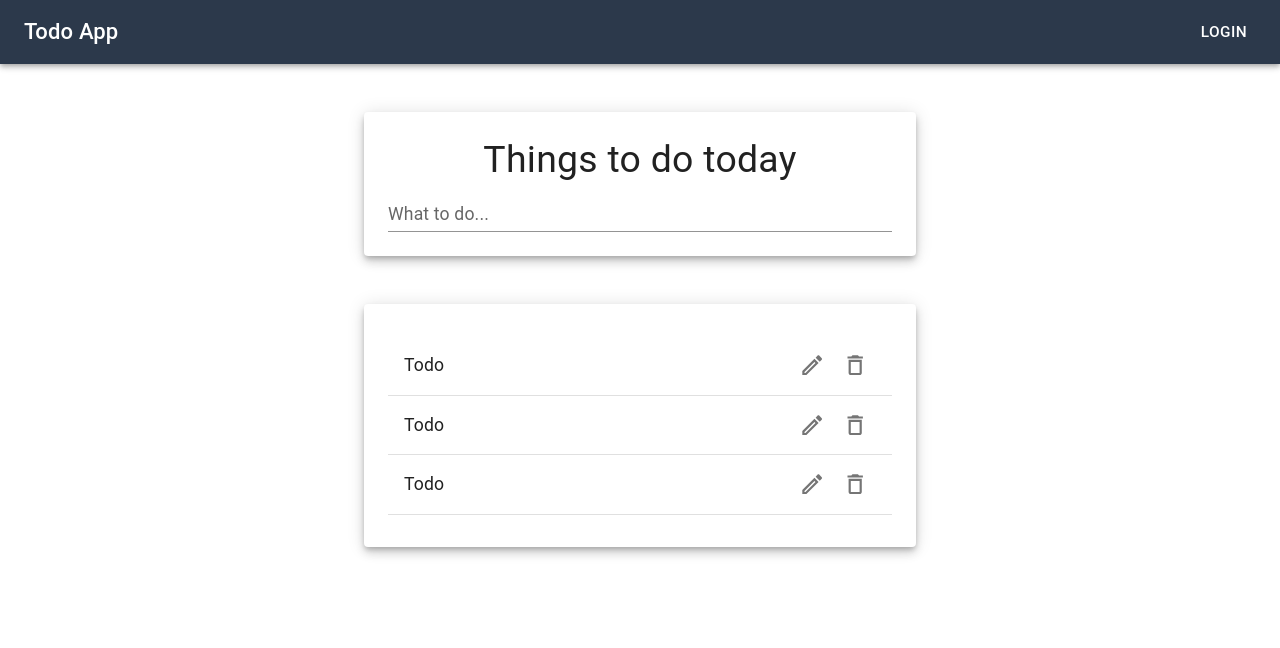
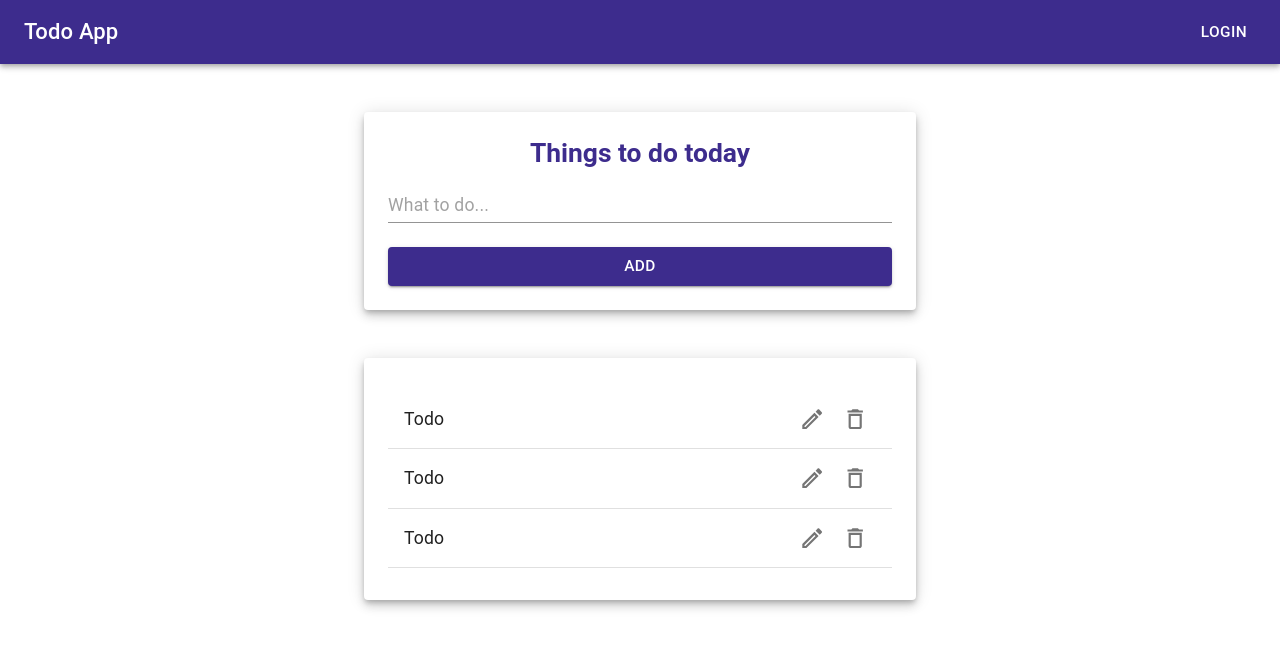
Before and after one commit to j45t7/todo-mern, a React (Create React App) app in the folder frontend/: page / in a window 1280 px wide. Shown: the top 648 px of the page. Built offline with nearby package versions, Linux system fonts and the light colour scheme.

Commit message:
add form

```diff
--- a/frontend/src/App.js
+++ b/frontend/src/App.js
@@ -7,7 +7,18 @@ import TodoList from './components/TodoList'
 import Header from './components/Header'
 import Box from '@mui/material/Box'
 import NewTodo from './components/NewTodo'
+import { makeStyles } from '@mui/styles'
+
+const useStyles = makeStyles((theme) => ({
+  title: {
+    marginBottom: '1rem',
+    color: '#3D2C8D',
+    fontWeight: 'bold',
+  },
+}))
+
 function App() {
+  const classes = useStyles()
   return (
     <>
       <Header />
@@ -19,7 +30,12 @@ function App() {
             p: { xs: 2, md: 3 },
           }}
         >
-          <Typography component='h1' variant='h4' align='center'>
+          <Typography
+            className={classes.title}
+            component='h1'
+            variant='h5'
+            align='center'
+          >
             Things to do today
           </Typography>
           <NewTodo />
--- a/frontend/src/components/Header.js
+++ b/frontend/src/components/Header.js
@@ -6,11 +6,11 @@ import Typography from '@mui/material/Typography'
 import Button from '@mui/material/Button'
 import IconButton from '@mui/material/IconButton'
 import MenuIcon from '@mui/icons-material/Menu'
-import { alpha, makeStyles } from '@mui/styles'
+import { makeStyles } from '@mui/styles'
 
 const useStyles = makeStyles((theme) => ({
   root: {
-    background: '#2C394B',
+    background: '#3D2C8D',
   },
 }))
 
--- a/frontend/src/components/NewTodo.js
+++ b/frontend/src/components/NewTodo.js
@@ -1,19 +1,43 @@
 import React from 'react'
 import Grid from '@mui/material/Grid'
-import TextField from '@mui/material/TextField'
+import Input from '@mui/material/Input'
+import Button from '@mui/material/Button'
+import { makeStyles } from '@mui/styles'
+
+const useStyles = makeStyles((theme) => ({
+  title: {
+    marginBottom: '1rem',
+  },
+  button: {
+    background: '#3D2C8D',
+    '&:hover': {
+      backgroundColor: '#916BBF',
+    },
+  },
+}))
+
 const NewTodo = () => {
+  const classes = useStyles()
+
   return (
+    <form>
       <Grid container spacing={3}>
         <Grid item xs={12}>
-        <TextField
+          <Input
             id='todo'
             name='todo'
-          label='What to do...'
+            placeholder='What to do...'
             fullWidth
             variant='standard'
           />
         </Grid>
+        <Grid item xs={12}>
+          <Button className={classes.button} variant='contained' fullWidth>
+            Add
+          </Button>
         </Grid>
+      </Grid>
+    </form>
   )
 }
 
--- a/frontend/src/components/TodoList.js
+++ b/frontend/src/components/TodoList.js
@@ -14,8 +14,6 @@ import Todo from './Todo'
 
 const TodoList = () => {
   return (
-    <Grid container spacing={3}>
-      <Grid item xs={12}>
     <Box sx={{ width: '100%' }}>
       <List>
         <Todo />
@@ -23,8 +21,6 @@ const TodoList = () => {
         <Todo />
       </List>
     </Box>
-      </Grid>
-    </Grid>
   )
 }
 
```
Lines whose indentation alone changed are shown as unchanged.
